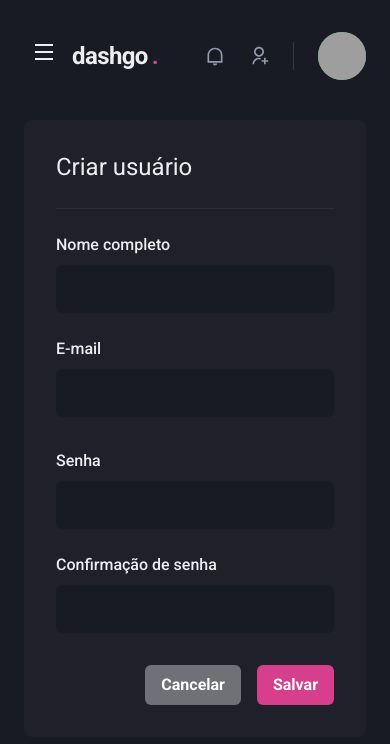
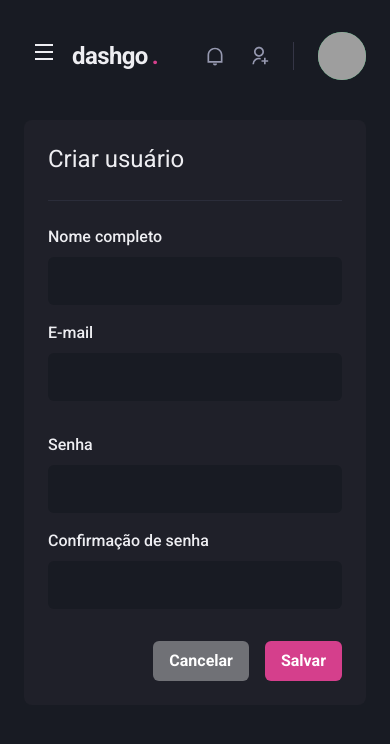
Before and after one commit to evandromarinh0/dashgo, a Next.js app: page /users/create in a window 390 px wide. Shown: the top 744 px of the page. Built offline with nearby package versions, Linux system fonts and the light colour scheme; grey boxes are pictures that could not be loaded.

Commit message:
feat: responsive create-user

```diff
--- a/src/pages/users/create.tsx
+++ b/src/pages/users/create.tsx
@@ -11,18 +11,18 @@
       <Flex w='100%' my='6' maxW={1480} mx='auto' px='6'>
         <Sidebar />
 
-        <Box flex='1' borderRadius={8} bg='gray.800' p='8'>
+        <Box flex='1' borderRadius={8} bg='gray.800' p={['6','8']}>
           <Heading size='lg' fontWeight='normal'>Criar usuário</Heading>
 
           <Divider my='6' borderColor='gray.700' />
 
           <VStack spacing='8'>
-            <SimpleGrid minChildWidth='240px' spacing='6' w='100%'>
+            <SimpleGrid minChildWidth='240px' spacing={['4','6']} w='100%'>
               <Input name='name' label='Nome completo' />
               <Input name='email' label='E-mail' type='email' />
             </SimpleGrid>
 
-            <SimpleGrid minChildWidth='240px' spacing='6' w='100%'>
+            <SimpleGrid minChildWidth='240px' spacing={['4','6']} w='100%'>
               <Input name='password' label='Senha' type='password' />
               <Input name='password_confirmation' label='Confirmação de senha' type='password' />
             </SimpleGrid>
```
